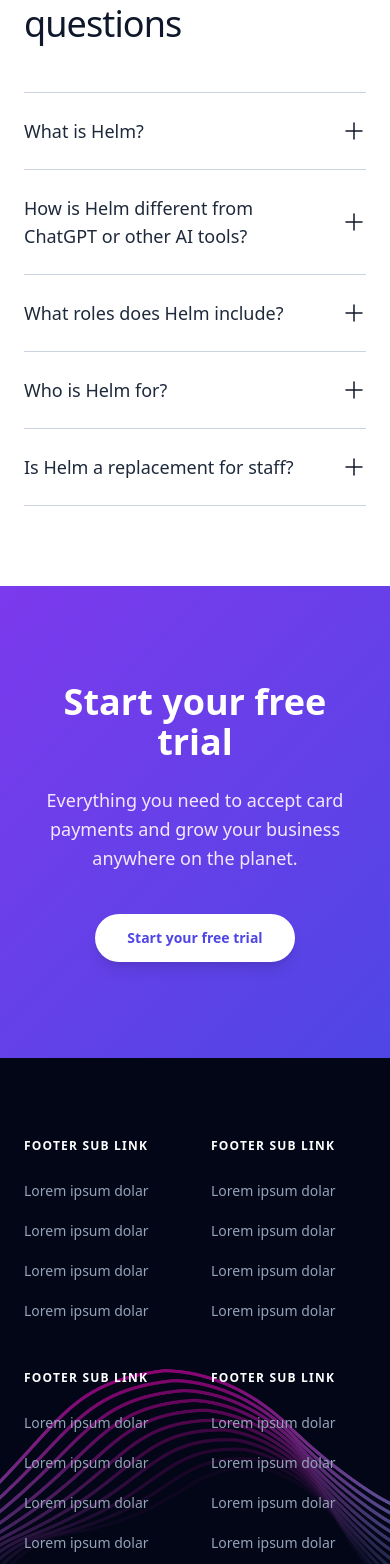
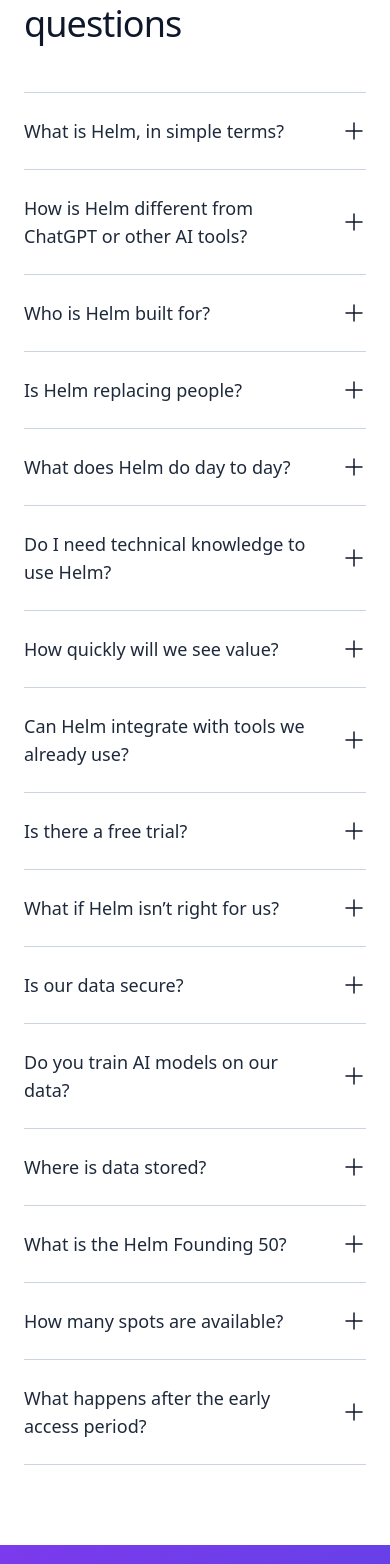
Before and after one commit to codesinc-repo/NedtechBrandingFrontend, a React (Vite) app: page / in a window 390 px wide. Shown: the part 7244-8808 px from the top of the page. Built offline with nearby package versions, Linux system fonts and the light colour scheme.

Commit message:
causing connecting user dashboard with the helm

```diff
--- a/src/components/home/Faq.jsx
+++ b/src/components/home/Faq.jsx
@@ -30,10 +30,11 @@
       {/* Expandable Answer Section */}
       <div
         className={`overflow-hidden transition-all duration-300 ease-in-out ${
-          isOpen ? 'max-h-96 opacity-100 mb-6' : 'max-h-0 opacity-0'
+          isOpen ? 'max-h-[500px] opacity-100 mb-6' : 'max-h-0 opacity-0'
         }`}
       >
-        <p className={`text-base leading-relaxed max-w-2xl ${themeStyles.answerColor}`}>
+        {/* Added whitespace-pre-line to preserve line breaks/bullets in your text */}
+        <p className={`text-base leading-relaxed max-w-2xl whitespace-pre-line ${themeStyles.answerColor}`}>
           {answer}
         </p>
       </div>
@@ -57,7 +58,7 @@
     light: {
       bg: 'bg-white',
       headingColor: 'text-slate-900',
-      borderColor: 'border-slate-300', // Slightly darker border for visibility on white
+      borderColor: 'border-slate-300',
       questionColor: 'text-slate-800',
       answerColor: 'text-slate-500',
       iconColor: 'text-slate-900',
@@ -66,7 +67,7 @@
     dark: {
       bg: 'bg-[#020617]', // Matches your Helm project dark navy
       headingColor: 'text-white',
-      borderColor: 'border-white/10', // Subtle transparent border for dark mode
+      borderColor: 'border-white/10',
       questionColor: 'text-slate-200',
       answerColor: 'text-slate-400',
       iconColor: 'text-white',
@@ -77,27 +78,71 @@
   // Select active theme styles, fallback to light
   const currentTheme = themes[theme] || themes.light;
 
-  // --- UPDATED DEFAULT DATA BASED ON IMAGE ---
+  // --- UPDATED DEFAULT DATA ---
   const defaultData = [
     {
-      question: "What is Helm?",
-      answer: "Helm is an AI-powered tool designed to streamline your workflow. (Add specific details here since the answer was hidden in the image)."
+      question: "What is Helm, in simple terms?",
+      answer: "Helm is an AI workforce platform designed to support growing businesses with the work that slows them down: operations, communication, content, and coordination.\n\nIt acts like a team of digital teammates that help get work done and provide clarity as you scale."
     },
     {
       question: "How is Helm different from ChatGPT or other AI tools?",
-      answer: "Unlike general AI tools, Helm is specialized for... (Add specific details here since the answer was hidden in the image)."
+      answer: "ChatGPT answers questions. Helm does the work.\n\nHelm is built around roles, workflows, and coordination, not prompts. It executes tasks, manages ongoing work, collaborates across roles, and supports decision-making, more like a team than a tool."
     },
     {
-      question: "What roles does Helm include?",
-      answer: "Helm includes roles for developers, designers, and project managers... (Add specific details here since the answer was hidden in the image)."
+      question: "Who is Helm built for?",
+      answer: "Helm is designed for founder-led SMEs that are growing, stretched, and trying to scale without adding unnecessary headcount.\n\nIt’s particularly suited to:\n• Service-based businesses\n• Agencies and consultancies\n• SaaS and tech-enabled companies\n• Teams juggling operations, marketing, and customer success"
     },
     {
-      question: "Who is Helm for?",
-      answer: "Helm is built for teams looking to optimize their efficiency... (Add specific details here since the answer was hidden in the image)."
+      question: "Is Helm replacing people?",
+      answer: "No.\n\nHelm is built on the principle of augmentation, not replacement. It’s designed to reduce cognitive load, handle repetitive work, and create clarity, so people can focus on higher-value thinking, relationships, and leadership."
     },
     {
-      question: "Is Helm a replacement for staff?",
-      answer: "No — Helm is built for augmentation, not replacement. It supports your existing team by removing repetitive tasks, improving throughput, and enabling smarter decisions. People stay focused on the work that matters; Helm carries the load."
+      question: "What does Helm do day to day?",
+      answer: "Helm operates through AI roles that handle real workflows, such as:\n• Drafting and scheduling content\n• Managing email and communications\n• Supporting admin and operations\n• Handling customer interactions\n• Producing written materials\n\nOver time, these roles coordinate with each other to keep work flowing smoothly."
+    },
+    {
+      question: "Do I need technical knowledge to use Helm?",
+      answer: "No. Helm is designed to feel like working with a colleague, not configuring software.\n\nDuring early access, onboarding is guided, and workflows are set up with you, not left for you to figure out alone."
+    },
+    {
+      question: "How quickly will we see value?",
+      answer: "Most teams see value within the first one to two weeks, often through:\n• Reduced admin burden\n• Faster turnaround on content or communications\n• Clearer structure to recurring work\n\nHelm is designed to deliver small, tangible wins early, then expand as trust builds."
+    },
+    {
+      question: "Can Helm integrate with tools we already use?",
+      answer: "Helm is being built to fit alongside existing tools rather than replace everything at once.\n\nEarly access focuses on core workflows first, with integrations expanding over time."
+    },
+    {
+      question: "Is there a free trial?",
+      answer: "We’re currently running a limited Founding 50 Early Access Programme, which provides hands-on access and collaboration as Helm is built.\n\nGeneral trials will be available after launch."
+    },
+    {
+      question: "What if Helm isn’t right for us?",
+      answer: "There’s no long-term lock-in.\n\nIf Helm doesn’t deliver meaningful value, you’re free to step away, no pressure, no awkwardness."
+    },
+    {
+      question: "Is our data secure?",
+      answer: "Yes. Data security is a core design principle.\n\nHelm uses modern authentication, secure infrastructure, and controlled access to ensure your information is protected."
+    },
+    {
+      question: "Do you train AI models on our data?",
+      answer: "No.\n\nYour data is not used to train public or third-party models."
+    },
+    {
+      question: "Where is data stored?",
+      answer: "Helm is built using secure cloud infrastructure with data handling aligned to UK and EU standards."
+    },
+    {
+      question: "What is the Helm Founding 50?",
+      answer: "The Founding 50 is a small group of founder-led businesses getting early access to Helm and helping shape how it evolves.\n\nIt’s a partnership, not a typical beta."
+    },
+    {
+      question: "How many spots are available?",
+      answer: "There are 50 places only, and they’re intentionally limited so we can work closely with each business."
+    },
+    {
+      question: "What happens after the early access period?",
+      answer: "Founding members receive:\n• A discounted founding rate\n• Priority access to new capabilities\n• Ongoing recognition as early contributors to Helm\n\nThere’s no obligation to continue if it’s not right for you."
     },
   ];
 
--- a/src/layouts/Navbar.jsx
+++ b/src/layouts/Navbar.jsx
@@ -62,7 +62,7 @@
     { name: 'Pricing', path: '/pricing', type: 'link' },
     { name: 'Resources', path: '/resources', type: 'link' },
     { name: 'Contact', path: '/contact', type: 'link' },
-    { name: 'Login', path: '/login', type: 'link', className: 'ml-4' },
+    { name: 'Login', path: 'http://localhost:3001/login?theme=new'  },
     { name: 'Start free trial', path: '/signup', type: 'link' },
   ];
 
--- a/src/pages/Pricing.jsx
+++ b/src/pages/Pricing.jsx
@@ -1,27 +1,63 @@
-import React from 'react'
-import FeatureComparison from '../components/pricing/FeatureComparision'
-import HeroSection from '../components/home/Hero'
-import ServicesBanner from '../components/pricing/ServicesBanner'
-import ProcessSection from '../components/home/Process'
-import FAQ from '../components/home/Faq'
-import Footer from '../layouts/Footer'
+import React, { useState, useEffect } from 'react';
+import axios from 'axios'; // Make sure to npm install axios
 
 const Pricing = () => {
+  const [plans, setPlans] = useState([]);
+  const [loading, setLoading] = useState(true);
+
+  // 1. FETCH DATA FROM OLD REPO
+  useEffect(() => {
+    const fetchPlans = async () => {
+      try {
+        // Point to your OLD REPO's Backend URL
+        const response = await axios.get('https://app.helm.ai/api/public/plans');
+        setPlans(response.data); // Store the dynamic data
+        setLoading(false);
+      } catch (error) {
+        console.error("Failed to load plans:", error);
+        // Fallback to hardcoded data if API fails
+        setPlans([
+          { name: 'Pulse', price: 75, description: 'Fallback Plan' },
+          // ... defaults
+        ]);
+        setLoading(false);
+      }
+    };
+
+    fetchPlans();
+  }, []);
+
+  if (loading) return <div className="text-white text-center py-20">Loading...</div>;
+
+  // 2. RENDER USING DYNAMIC DATA
   return (
-    <>
-    <HeroSection
-        title="Pricing plans"
-        subtitle="NedTech.ai combines intelligent AI employees with smart automation, integrations, and secure systems everything you need to run your business smarter and faster."
-        primaryBtnText="Start your free trial"
-        align="left"
-      />
-      <FeatureComparison/>
-      <ServicesBanner/>
-      <ProcessSection/>
-      <FAQ/>
+    <div className="bg-[#f4f4f5] py-20">
+      <div className="max-w-7xl mx-auto grid grid-cols-1 md:grid-cols-3 gap-8">
 
-      </>
-  )
-}
+        {/* Map over the fetched plans */}
+        {plans.map((plan) => (
+          <div key={plan._id} className="bg-white p-8 rounded-3xl shadow-sm">
+            <h3 className="text-2xl font-normal mb-6">{plan.name}</h3>
+            <div className="mb-8">
+              {/* Use the dynamic price */}
+              <span className="text-5xl font-medium">${plan.price}</span>
+              <span className="text-gray-500"> /month</span>
+            </div>
+            <p className="text-gray-500 text-sm mb-8">{plan.description}</p>
 
-export default Pricing
+            {/* Link to Signup (Redirect Strategy) */}
+            <a
+              href={`https://app.helm.ai/signup?plan=${plan._id}&theme=new`}
+              className="block w-full text-center py-3 border rounded-full hover:bg-gray-50"
+            >
+              Choose Plan
+            </a>
+          </div>
+        ))}
+
+      </div>
+    </div>
+  );
+};
+
+export default Pricing;
```
Also changed, not shown: 2 other files (tests, documents, lock files or other folders).
